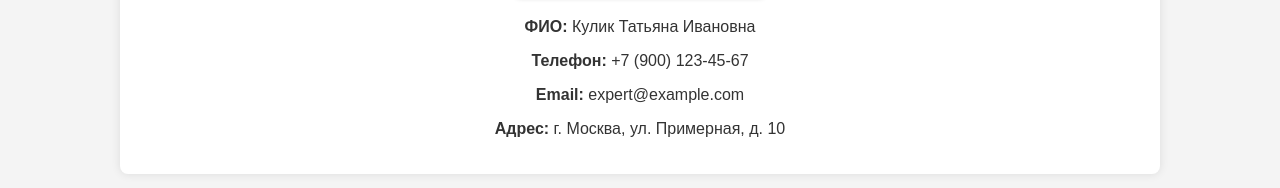
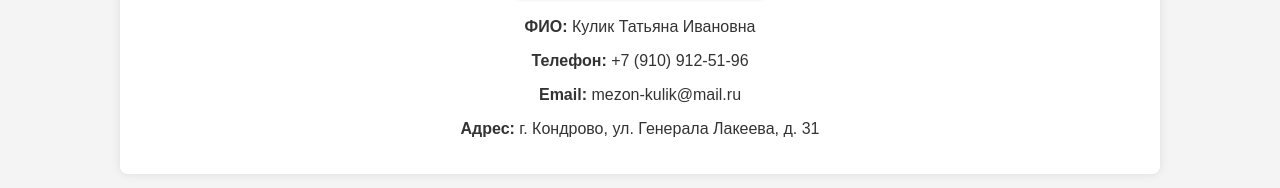
Before and after one commit to GIKostandi/GIKostandi.github.io, a plain HTML site: page index.html in a window 1280 px wide. Shown: the part 2478-2666 px from the top of the page. Drawn offline with Linux system fonts and the light colour scheme.

Commit message:
Update index.html

```diff
--- a/index.html
+++ b/index.html
@@ -138,9 +138,9 @@
         "
       />
       <p><strong>ФИО:</strong> Кулик Татьяна Ивановна</p>
-      <p><strong>Телефон:</strong> +7 (900) 123-45-67</p>
-      <p><strong>Email:</strong> expert@example.com</p>
-      <p><strong>Адрес:</strong> г. Москва, ул. Примерная, д. 10</p>
+      <p><strong>Телефон:</strong> +7 (910) 912-51-96</p>
+      <p><strong>Email:</strong> mezon-kulik@mail.ru</p>
+      <p><strong>Адрес:</strong> г. Кондрово, ул. Генерала Лакеева, д. 31</p>
     </section>
 
     <footer>
```
